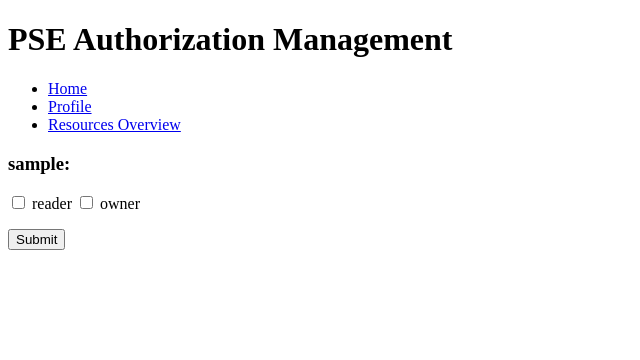
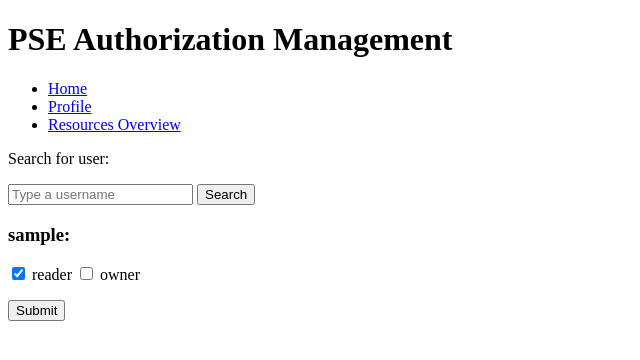
Before and after one commit to anastasiaslobodyanik/PSE, a Django app: template Implementierung/ResearchEnvironment/AuthorizationManagement/templates/AuthorizationManagement/edit-permissions.html in a window 1280 px wide. Shown: the top 360 px of the page, without its empty margins (0-640 px from the left). Run offline with Django 3.2, Linux system fonts and the light colour scheme; the template is opened without the code that fills it: most values are stand-ins (such as "Sample title", 1, 10 or a date in 2020).

Commit message:
PermissionEditingView+search

```diff
--- a/Implementierung/ResearchEnvironment/AuthorizationManagement/templates/AuthorizationManagement/edit-permissions.html
+++ b/Implementierung/ResearchEnvironment/AuthorizationManagement/templates/AuthorizationManagement/edit-permissions.html
@@ -1,5 +1,21 @@
 {% extends "AuthorizationManagement/profile.html" %}
 {% block body %}
+
+
+
+
+<p>Search for user:</p>
+
+<form action="/profile/my-resources/{{resource.id}}-edit-users-permissions/search" method="get">
+
+
+  <input type="text" name='q' placeholder="Type a username">
+  <input type="submit" value="Search">
+</form>
+
+
+{% if query %}
+
 
 	{% for user in user_list %}
 
@@ -12,6 +28,15 @@
     		<h3 >{{user.username}}:</h3>
   	</div>
   	{% if user in owners %}
+  	{% if not user.is_staff %}
+  	<div id='checkboxes'>
+    	<input  type="checkbox" name="reader[]" value={{user.id}}  checked="checked" disabled>
+    	<input  type="hidden" name="reader[]" value={{user.id}} >
+    	<label  >reader</label>
+    	<input type="checkbox" name="owner[]" value={{user.id}}  checked="checked" >
+
+    	<label  >owner</label>
+    	{% else %}
     	<div id='checkboxes'>
     	<input  type="checkbox" name="reader[]" value={{user.id}}  checked="checked" disabled>
     	<input  type="hidden" name="reader[]" value={{user.id}} >
@@ -19,6 +44,7 @@
     	<input type="checkbox" name="owner[]" value={{user.id}}  checked="checked" disabled>
     	<input  type="hidden" name="owner[]" value={{user.id}} >
     	<label  >owner</label>
+    	{% endif %}
     	</p>
     	{% elif user in readers %}
     	<div id='checkboxes'>
@@ -44,25 +70,59 @@
   	</p>
   	</div>
 	</form>
-	{% if is_paginated %}
-  <ul class="pagination">
-    {% if page_obj.has_previous %}
-      <li><a href="?page={{ page_obj.previous_page_number }}">&laquo;</a></li>
 {% else %}
-      <li class="disabled"><span>&laquo;</span></li>
+
+
+	<p>
+	<form method="post">
+	{% csrf_token %}
+	{% for user in readers %}
+	{% if user in owners %}
+	{% if not user.is_staff %}
+  	<div>
+    		<h3 >{{user.username}}:</h3>
+  	</div>
+
+  	<div id='checkboxes'>
+    	<input  type="checkbox" name="reader[]" value={{user.id}}  checked="checked" disabled>
+    	<input  type="hidden" name="reader[]" value={{user.id}} >
+    	<label  >reader</label>
+    	<input type="checkbox" name="owner[]" value={{user.id}}  checked="checked" >
+    	<label  >owner</label>
+    	{% else %}
+    	<div>
+    		<h3 >{{user.username}}:</h3>
+  	</div>
+    	<div id='checkboxes'>
+    	<input  type="checkbox" name="reader[]" value={{user.id}}  checked="checked" disabled>
+    	<input  type="hidden" name="reader[]" value={{user.id}} >
+    	<label  >reader</label>
+    	<input type="checkbox" name="owner[]" value={{user.id}}  checked="checked" disabled>
+    	<input  type="hidden" name="owner[]" value={{user.id}} >
+    	<label  >owner</label>
     	{% endif %}
-    {% for i in paginator.page_range %}
-      {% if page_obj.number == i %}
-        <li class="active"><span>{{ i }} <span class="sr-only">(current)</span></span></li>
+    	</p>
     	{% else %}
-        <li><a href="?page={{ i }}">{{ i }}</a></li>
+    	<div>
+    		<h3 >{{user.username}}:</h3>
+  	</div>
+    	<div id='checkboxes'>
+    	<input  type="checkbox" name="reader[]" value={{user.id}} checked="checked">
+    	<label  >reader</label>
+    	<input type="checkbox" name="owner[]" value={{user.id}}>
+    	<label  >owner</label>
+    	</p>
     	{% endif %}
+
   	{% endfor %}
-    {% if page_obj.has_next %}
-      <li><a href="?page={{ page_obj.next_page_number }}">&raquo;</a></li>
-    {% else %}
-      <li class="disabled"><span>&raquo;</span></li>
+
+  	<p>
+    	<button type="submit">Submit</button>
+  	</p>
+
+  	</div>
+
+	</form>
 	{% endif %}
-  </ul>
-{% endif %}
+
 {% endblock %}
--- a/Implementierung/ResearchEnvironment/AuthorizationManagement/urls.py
+++ b/Implementierung/ResearchEnvironment/AuthorizationManagement/urls.py
@@ -18,6 +18,7 @@
     re_path(r'^profile/$', ProfileView.as_view(), name = 'profile'),
     re_path(r'^profile/my-resources/$', MyResourcesView.as_view(), name = 'my resources' ),
     re_path(r'^profile/my-resources/(?P<resourceid>\d+)-edit-users-permissions/$', PermissionEditingView.as_view(), name='edit permissions'),
+    re_path(r'^profile/my-resources/(?P<resourceid>\d+)-edit-users-permissions/search$', PermissionEditingViewSearch.as_view(), name='edit permissions searching for user'),
     re_path(r'^profile/my-resources/add-new-resource/$', AddNewResource, name='add-new-resource'),
 
     # re_path(r'^profile/handle/$', views.ChosenRequestView.as_view(), name = 'handle request'),
--- a/Implementierung/ResearchEnvironment/ResearchEnvironment/settings.py
+++ b/Implementierung/ResearchEnvironment/ResearchEnvironment/settings.py
@@ -24,7 +24,7 @@
 SECRET_KEY = 'op!+9+5)6zlywwem+j4+yifwneg*7l^bwmyad+=25f2jwyf64m'
 
 # SECURITY WARNING: don't run with debug turned on in production!
-DEBUG = False
+DEBUG = True
 
 ALLOWED_HOSTS = ['pseautmanagement.scc.kit.edu','127.0.0.1',]
 
```
Also changed, not shown: Implementierung/ResearchEnvironment/AuthorizationManagement/views.py (+101 -21 lines). Lines whose indentation alone changed are shown as unchanged.
